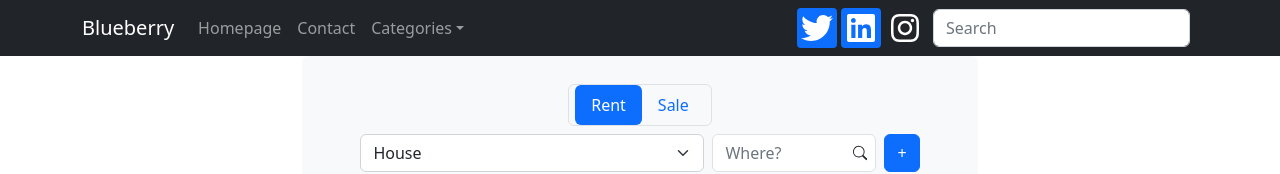
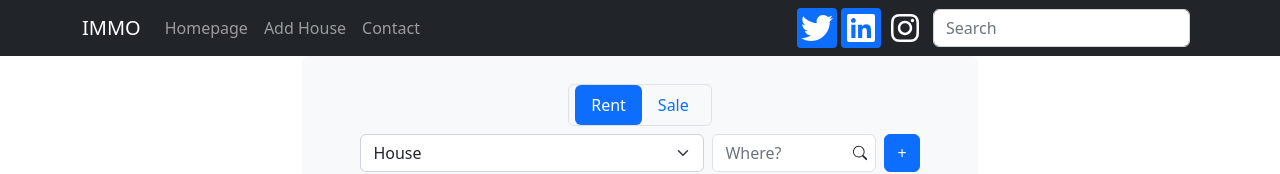
Before and after one commit to vhande/Immo_Project_Frontend, a React (Create React App) app: page / in a window 1280 px wide. Shown: the top 174 px of the page. Built offline with nearby package versions, Linux system fonts and the light colour scheme.

Commit message:
Header updated

```diff
--- a/src/Layout/Header.js
+++ b/src/Layout/Header.js
@@ -12,18 +12,13 @@ function Header({ searchResultHandler,inputHandler }) {
     return (
         <Navbar collapseOnSelect expand="lg" bg="dark" variant="dark">
             <Container>
-                <Navbar.Brand href="#home">Blueberry</Navbar.Brand>
+                <Navbar.Brand href="#home">IMMO</Navbar.Brand>
                 <Navbar.Toggle aria-controls="responsive-navbar-nav" />
                 <Navbar.Collapse id="responsive-navbar-nav">
                     <Nav className="me-auto">
                         <Link to={'/'} className="nav-link text-decoration-none">Homepage</Link>
+                        <Link to={'/newhouse'} className="nav-link text-decoration-none">Add House</Link>
                         <Link to={'/contact'} className="nav-link text-decoration-none">Contact</Link>
-                        <NavDropdown title="Categories" id="collasible-nav-dropdown">
-                            <Link to={'/search'} onClick={searchResultHandler} className="dropdown-item text-decoration-none">Adventure</Link>
-
-                            {/* <NavDropdown.Divider /> */}
-                            <Link to={'/movies/comedy'} className="dropdown-item text-decoration-none">Comedy</Link>
-                        </NavDropdown>
                     </Nav>
                     <Nav className="d-flex flex-row mx-2">
                         <Link to={'/#social'}><FaTwitter fill='white' className="display-6 bg-primary p-1 rounded-1 mx-1" /></Link>
```
